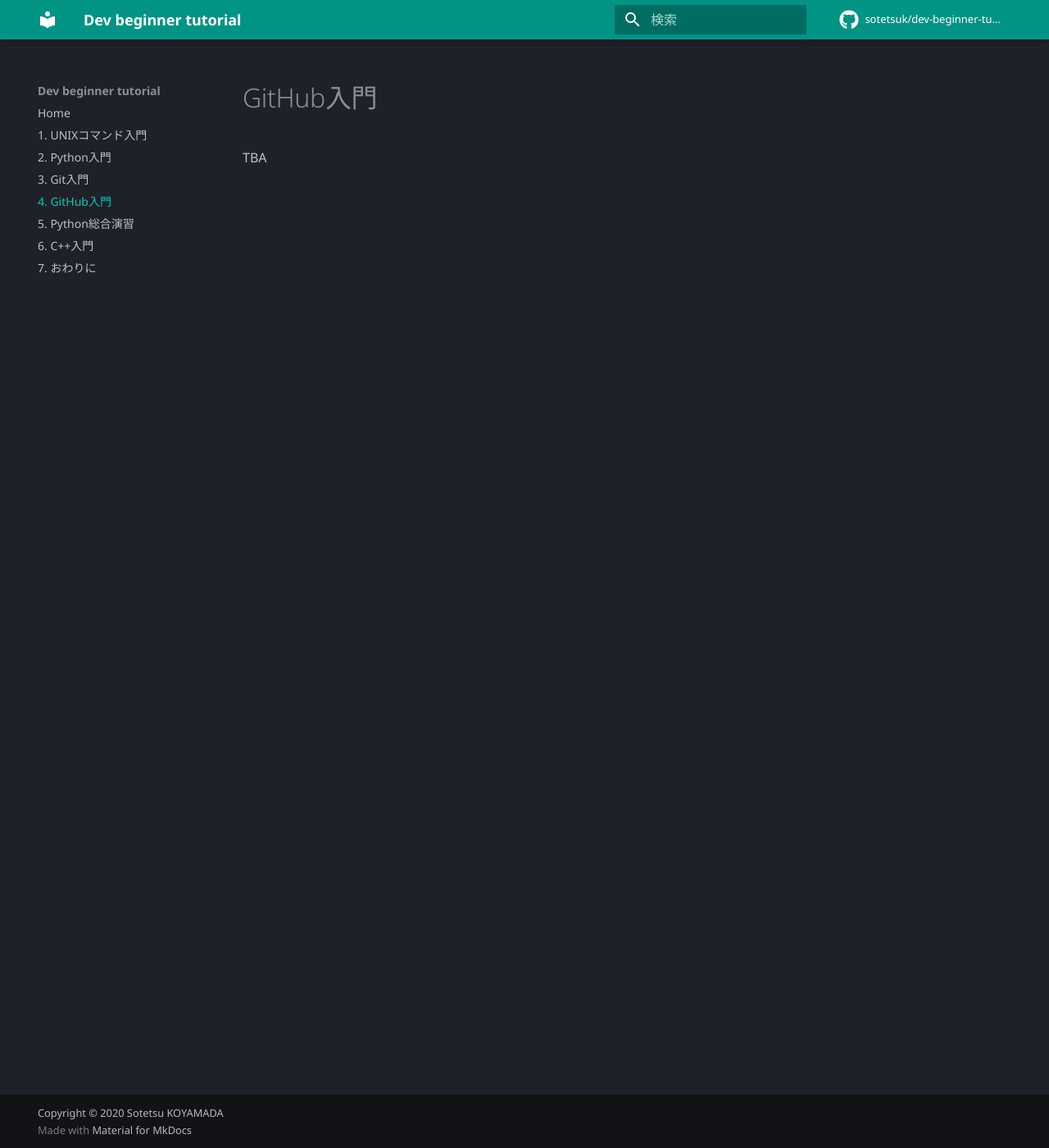
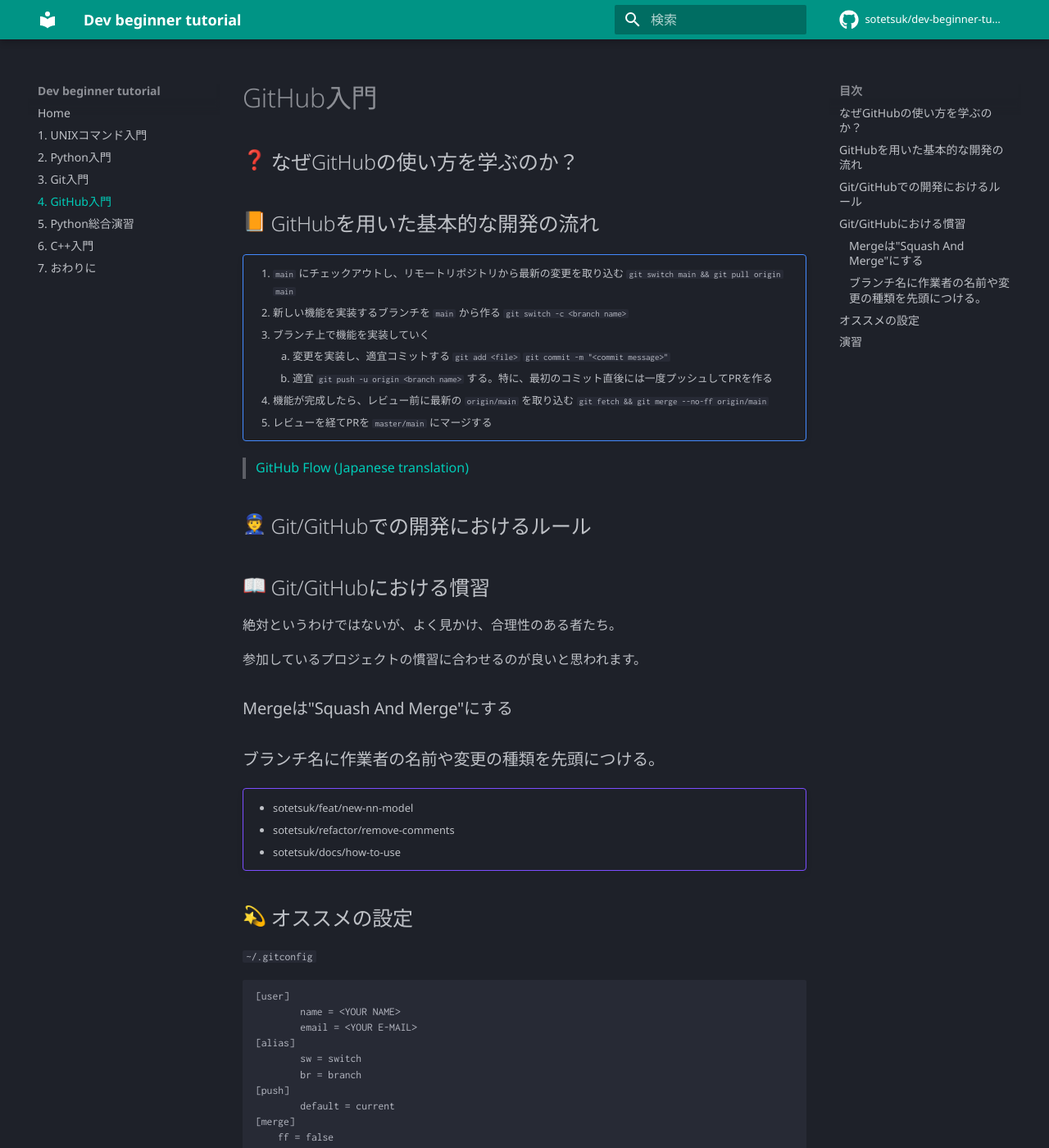
Before and after one commit to sotetsuk/dev-beginner-tutorial, an MkDocs documentation site: the page built from docs/github.md, in a window 1280 px wide and 1400 px high. Shown: the whole window at 82% size. Built offline with MkDocs 1.6.1 and Material for MkDocs 9.7.7, drawn with Linux system fonts in a browser that asks for light colours; emoji names are drawn with the system emoji font; comment, search, counter and statistics services are not loaded; some of the changed text lies outside the part shown.

Commit message:
Fill GitHub introduction (#28)
* add recommend

* update

* update gh

* rm sync

* fix

````diff
--- a/docs/github.md
+++ b/docs/github.md
@@ -1,3 +1,61 @@
 # GitHub入門
 
-TBA
+## :question: なぜGitHubの使い方を学ぶのか？
+
+## :orange_book: GitHubを用いた基本的な開発の流れ
+
+!!! important ""
+    1. `main` にチェックアウトし、リモートリポジトリから最新の変更を取り込む `git switch main && git pull origin main`
+    2. 新しい機能を実装するブランチを `main` から作る `git switch -c <branch name>`
+    3. ブランチ上で機能を実装していく
+        3. 変更を実装し、適宜コミットする `git add <file>` `git commit -m "<commit message>"`
+        4. 適宜 `git push -u origin <branch name>` する。特に、最初のコミット直後には一度プッシュしてPRを作る
+    5. 機能が完成したら、レビュー前に最新の `origin/main` を取り込む `git fetch && git merge --no-ff origin/main`
+    6. レビューを経てPRを `master/main` にマージする
+
+
+> [GitHub Flow (Japanese translation)](https://gist.github.com/Gab-km/3705015)
+
+## :police_officer: Git/GitHubでの開発におけるルール
+
+## :book: Git/GitHubにおける慣習
+
+絶対というわけではないが、よく見かけ、合理性のある者たち。
+
+参加しているプロジェクトの慣習に合わせるのが良いと思われます。
+
+### Mergeは"Squash And Merge"にする
+
+### ブランチ名に作業者の名前や変更の種類を先頭につける。
+
+!!! example ""
+
+    - sotetsuk/feat/new-nn-model
+    - sotetsuk/refactor/remove-comments
+    - sotetsuk/docs/how-to-use
+
+## :dizzy: オススメの設定
+
+`~/.gitconfig`
+
+```yaml
+[user]
+        name = <YOUR NAME>
+        email = <YOUR E-MAIL>
+[alias]
+        sw = switch
+        br = branch
+[push]
+        default = current
+[merge]
+    ff = false
+[pull]
+    ff = only
+```
+
+> - [gitのpush.defaultに関するノウハウ | Qiita](https://qiita.com/awakia/items/6aaea1ffecba725be601)
+
+## :pencil: 演習
+
+このドキュメント自体もGitHub上で書かれています。
+PRを作成して送ってみましょう。
````
